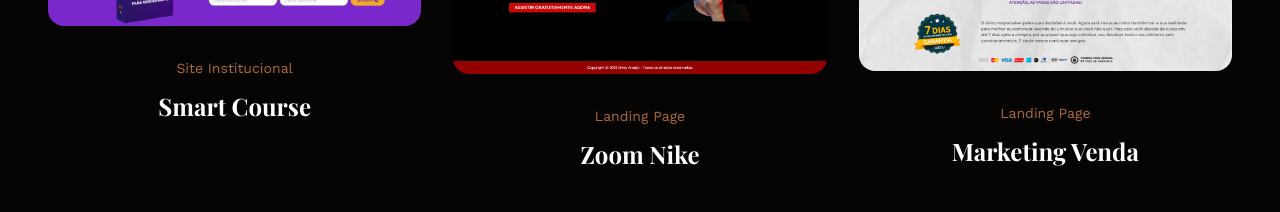
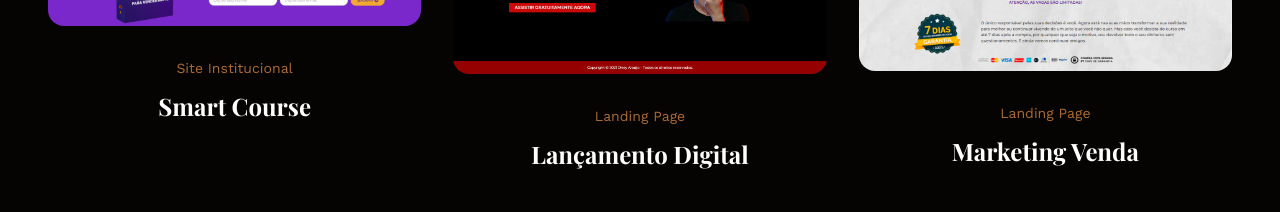
Before and after one commit to jaedsonoliveira/alvestech, a React (Create React App) app: page / in a window 1280 px wide. Shown: the part 2360-2572 px from the top of the page. Built offline with nearby package versions, Linux system fonts and the light colour scheme; grey boxes are pictures that could not be loaded; a web font is replaced by a local one.

Commit message:
melhorias

```diff
--- a/src/data.js
+++ b/src/data.js
@@ -151,7 +151,7 @@
   {
     id: '5',
     image: Project5,
-    name: 'Zoom Nike',
+    name: 'Lançamento Digital',
     category: 'landing page',
   },
 
```
